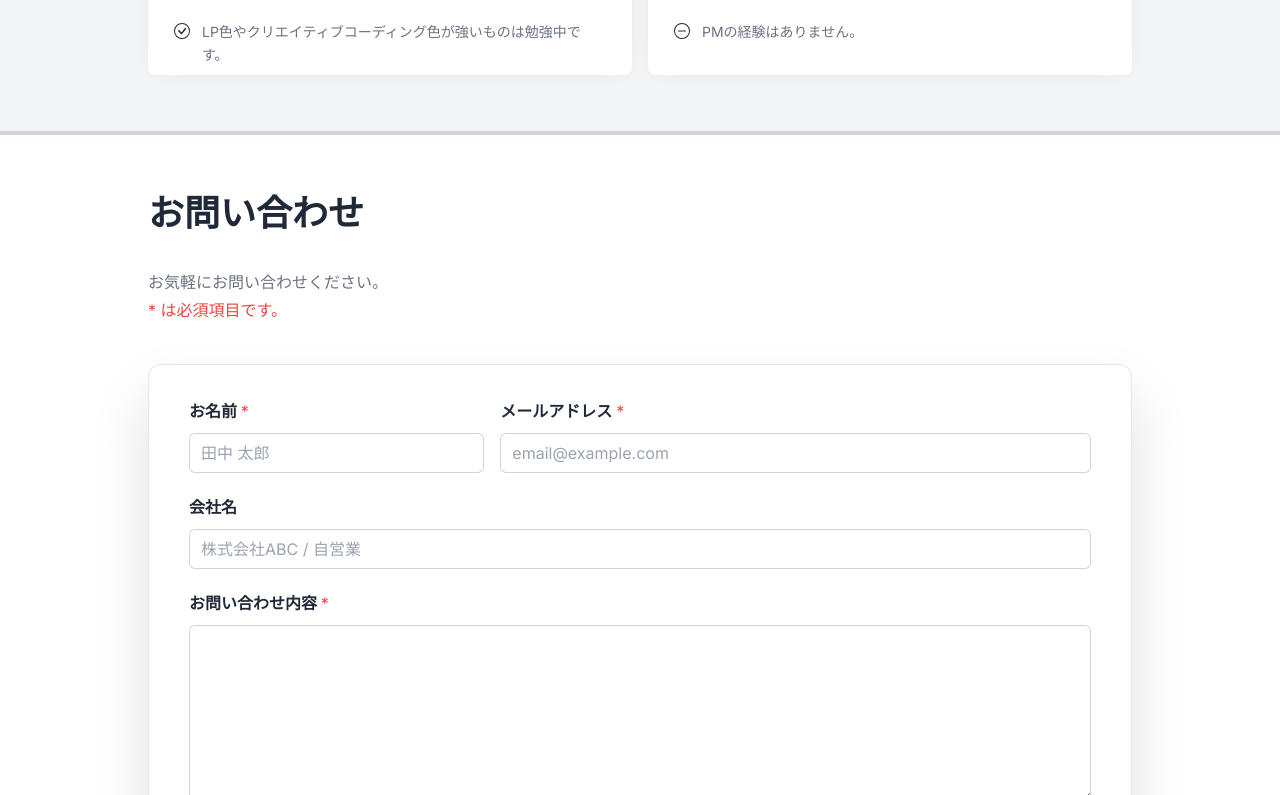
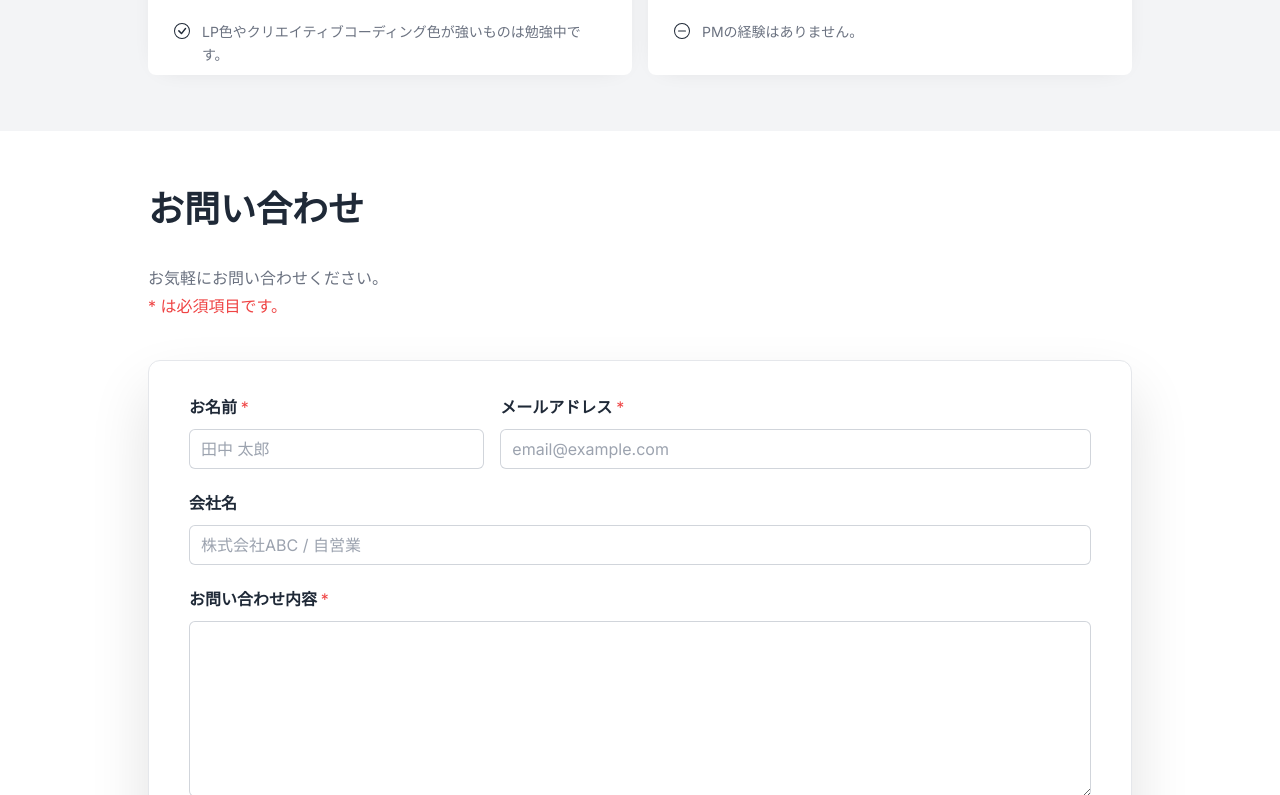
Before and after one commit to yha-1228/portfolio, a Next.js app: page / in a window 1280 px wide. Shown: the part 1805-2600 px from the top of the page. Built offline with nearby package versions, Linux system fonts and the light colour scheme.

Commit message:
feat(contact-form): remove border-top

```diff
--- a/src/components/contact-form.tsx
+++ b/src/components/contact-form.tsx
@@ -223,7 +223,7 @@ export default function ContactForm() {
   });
 
   return (
-    <div className="border-t-4 border-solid border-t-gray-light-300 py-14 lg:pb-20">
+    <div className="py-14 lg:pb-20">
       <Container>
         <Heading1>お問い合わせ</Heading1>
 
```
